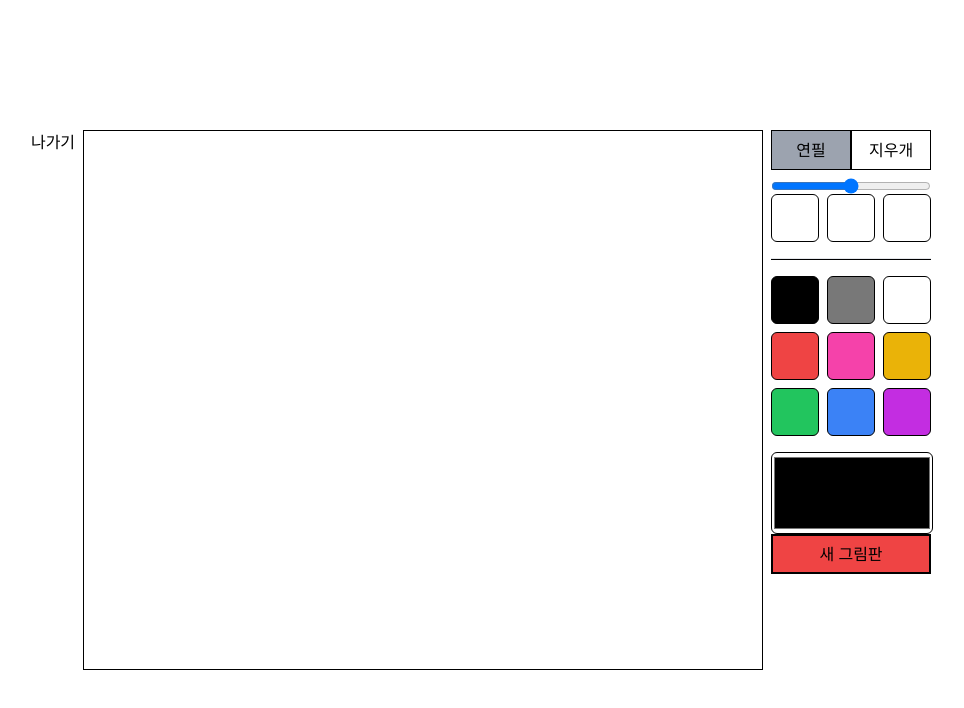
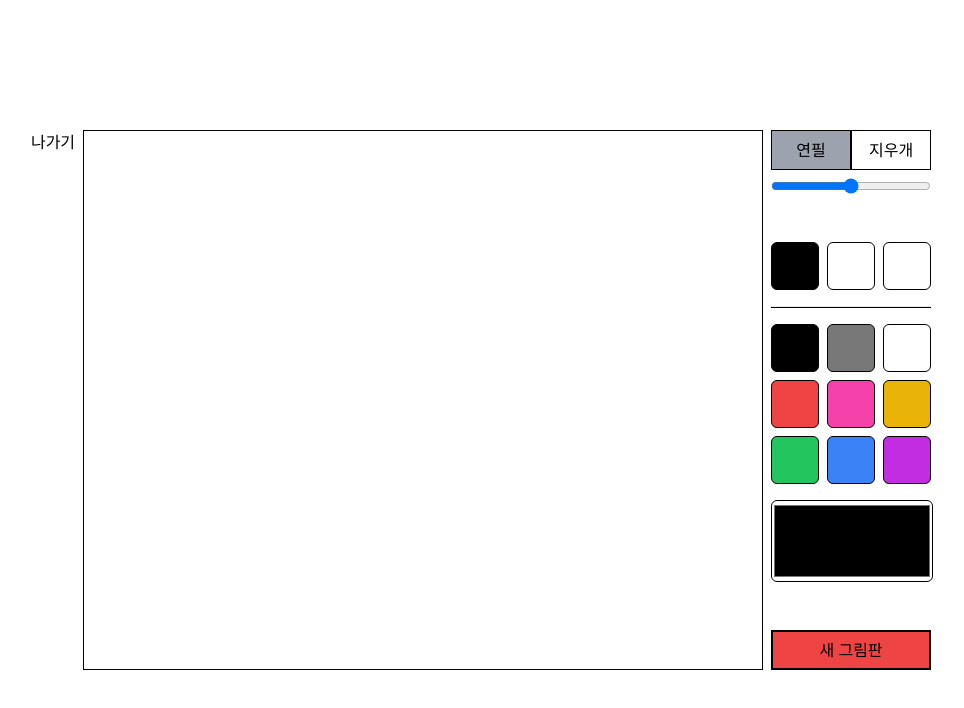
Before and after one commit to jaesoekjjang/Detective-Doodle, a React (Vite) app in the folder frontend/: page /single in a window 1280 px wide. Shown: the top 708 px of the page, without its empty margins (151-1115 px from the left). Built offline with nearby package versions, Linux system fonts and the light colour scheme.

Commit message:
Add: recent colors

```diff
--- /dev/null
+++ b/frontend/src/components/single/ColorButton.tsx
@@ -0,0 +1,19 @@
+import React from 'react';
+
+interface ColorButtonProps {
+  changeColor: (e: React.MouseEvent<HTMLButtonElement>) => void;
+  color: string;
+}
+
+const ColorButton: React.FC<ColorButtonProps> = ({ changeColor, color }) => {
+  return (
+    <button
+      onClick={changeColor}
+      className="palette-block"
+      style={{ background: color }}
+      value={color}
+    ></button>
+  );
+};
+
+export default ColorButton;
--- a/frontend/src/components/single/Palette.tsx
+++ b/frontend/src/components/single/Palette.tsx
@@ -1,39 +1,41 @@
 import React, { useState } from 'react';
-import { colors, setPencilColor } from '../../game/api';
+import { setPencilColor, basicColors } from '../../game/api';
+import ColorButton from './ColorButton';
 
-type ColorName = keyof typeof colors;
+type RecentColors = [string, string, string];
 
 const Palette = () => {
-  const [color, setColor] = useState('black');
+  const [currentColor, setCurrentColor] = useState('#000000');
+  const [recentColors, setRecentColors] = useState<RecentColors>(['#000000', '#ffffff', '#ffffff']);
 
   const changeColor = (
-    e: React.MouseEvent<HTMLButtonElement> | React.ChangeEvent<HTMLInputElement>
+    e: React.MouseEvent<HTMLButtonElement> | React.FocusEvent<HTMLInputElement>
   ) => {
-    const newColor = e.currentTarget.value as ColorName;
-    setColor(newColor);
-    setPencilColor(newColor);
+    const colorHex = e.currentTarget.value;
+
+    setCurrentColor(colorHex);
+    setPencilColor(colorHex);
+    if (recentColors.includes(colorHex)) return;
+    setRecentColors((recentColors) => [colorHex, ...recentColors.slice(0, 2)] as RecentColors);
   };
 
-  const mapColorButtons = () =>
-    Object.keys(colors).map((k) => (
-      <button
-        key={k}
-        onClick={changeColor}
-        className={`palette-${k}`}
-        value={colors[k as ColorName]}
-      ></button>
+  const mapRecentColorsButtons = (recentColors: string[]) =>
+    recentColors.map((color, index) => (
+      <ColorButton key={color + index} changeColor={changeColor} color={color}></ColorButton>
     ));
 
   return (
     <div className="flex w-44 flex-col gap-4 ">
-      <div className="flex flex-wrap gap-2">
-        <button className="palette-block"></button>
-        <button className="palette-block"></button>
-        <button className="palette-block"></button>
-      </div>
+      <div className="flex flex-wrap gap-2">{mapRecentColorsButtons(recentColors)}</div>
       <hr className="w-40" style={{ height: '2px', background: 'black' }} />
-      <div className="flex flex-wrap gap-2">{mapColorButtons()}</div>
-      <input className="color-input" type="color" onChange={changeColor} value={color} />
+      <div className="flex flex-wrap gap-2">{mapRecentColorsButtons(basicColors)}</div>
+      <input
+        className="color-input"
+        type="color"
+        onChange={(e) => setCurrentColor(e.currentTarget.value)}
+        onBlur={changeColor}
+        value={currentColor}
+      />
     </div>
   );
 };
--- a/frontend/src/components/single/RightSide.tsx
+++ b/frontend/src/components/single/RightSide.tsx
@@ -5,7 +5,7 @@ import Tools from './Tools';
 
 const RightSide = () => {
   return (
-    <div className="flex flex-col justify-between h-2/5">
+    <div className="flex flex-col justify-between ">
       <Tools />
       <Palette />
       <NewCanvasButton />
--- a/frontend/src/game/api.ts
+++ b/frontend/src/game/api.ts
@@ -5,17 +5,17 @@ import type { Tools } from './models/Tools';
 export const WIDTH = '680px';
 export const HEIGHT = '540px';
 
-export const colors = {
-  black: '#000000',
-  gray: '#787878d9',
-  white: '#ffffff',
-  red: '#ef4444',
-  pink: '#f542aad9',
-  yellow: '#eab308',
-  green: '#22c55e',
-  blue: '#3b82f6',
-  purple: '#c32de1d9',
-} as const;
+export const basicColors = [
+  '#000000',
+  '#787878',
+  '#ffffff',
+  '#ef4444',
+  '#f542aa',
+  '#eab308',
+  '#22c55e',
+  '#3b82f6',
+  '#c32de1',
+];
 
 const widthWeight = {
   pencil: 14,
```
